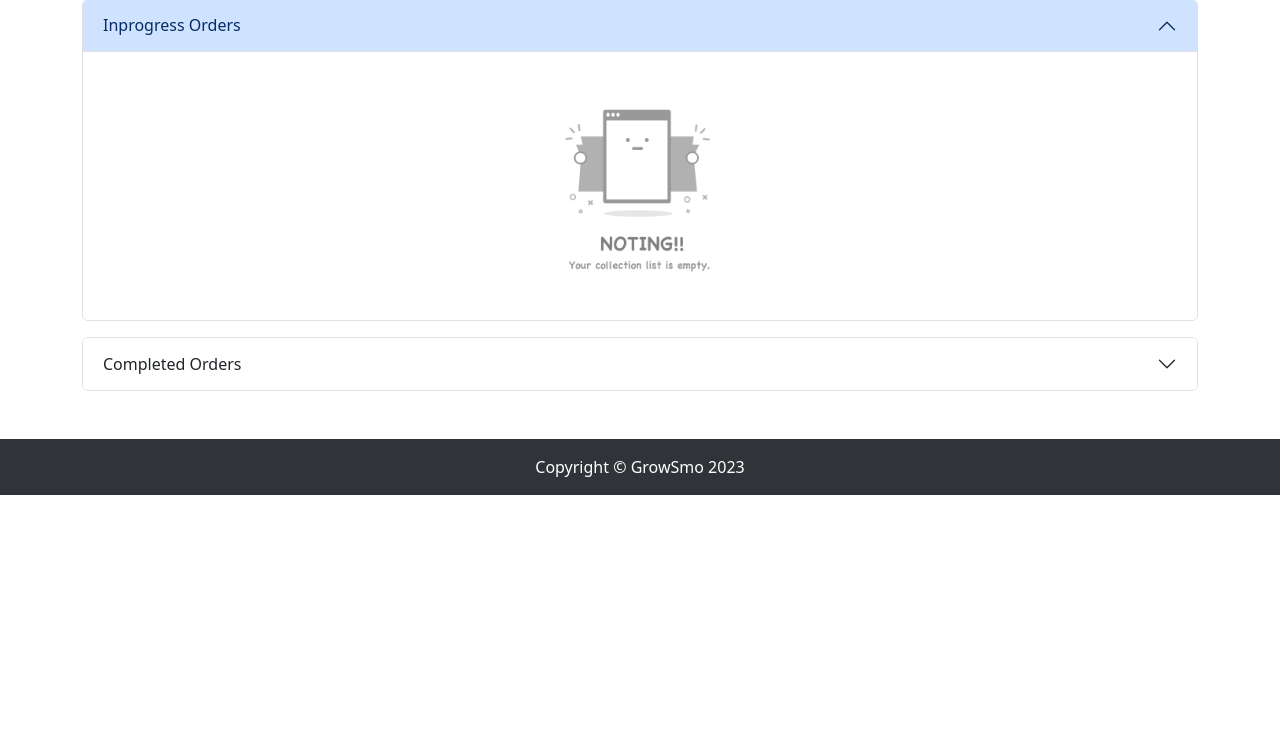
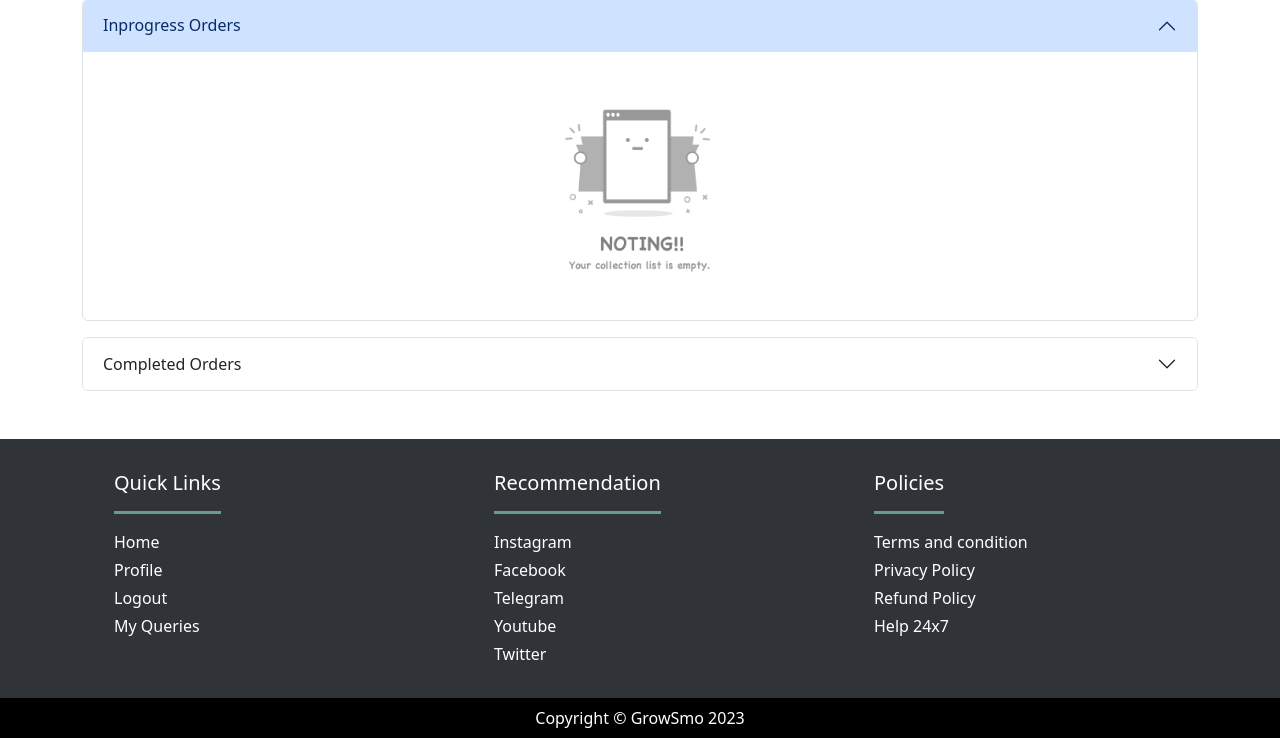
Before and after one commit to ajaygupta74/ecommerce, a Django app: page /profile/ in a window 1280 px wide. Shown: the part 337-1075 px from the top of the page. Before the commit the page ends 832 px from the top, so only its background shows below. Run offline with Django 3.2, Linux system fonts and the light colour scheme; the visitor is signed in with stand-in values (Sample User, id 1); data that the repository does not hold is empty.

Commit message:
Added policies pages

```diff
--- a/project2/urls.py
+++ b/project2/urls.py
@@ -18,7 +18,12 @@ from django.urls import path, include
 from django.shortcuts import redirect
 from project2 import settings
 from django.conf.urls.static import static
-from users.views import contact_us
+from users.views import (
+    contact_us,
+    terms_and_conditions,
+    privacy_policy,
+    refund_policy
+)
 
 urlpatterns = [
     path('admin/', admin.site.urls),
@@ -26,6 +31,9 @@ urlpatterns = [
     path('services/', include("services.urls")),
     path('profile/', include("users.urls")),
     path('contactus/', contact_us, name='contact_us'),
+    path('terms-and-conditions/', terms_and_conditions, name='contact_us'),
+    path('privacy-policy/', privacy_policy, name='contact_us'),
+    path('refund-policy/', refund_policy, name='contact_us'),
 ]
 
 urlpatterns += static(settings.MEDIA_URL, document_root=settings.MEDIA_ROOT)
--- a/services/models.py
+++ b/services/models.py
@@ -195,7 +195,7 @@ class Order(models.Model):
         max_length=2)
     order_price = models.DecimalField(
         null=True, decimal_places=2, max_digits=10)
-    payment_json = models.TextField(blank=True)
+    payment_json = models.JSONField(blank=True, null=True)
     description = models.CharField(max_length=250, null=True, blank=True)
     status_timeline = models.JSONField(default=list)
     created_at = models.DateTimeField(auto_now_add=True)
--- a/static/css/style.css
+++ b/static/css/style.css
@@ -122,3 +122,18 @@ footer{
         width: 50%;
     }
 }
+
+.ftr_list_item{
+    list-style-type: none;
+}
+.ftr_list_link {
+    color: white;
+    text-decoration: none;
+}
+.ftr_list_link:hover {
+    color: #1cc293;
+}
+.ftr_heading{
+    width: fit-content;
+    border-bottom: 3px solid #689c8d;
+}
--- a/templates/base.html
+++ b/templates/base.html
@@ -29,7 +29,41 @@
 
 {% block footer_content %}
 <footer>
-	<p class="mb-0 py-3">Copyright © GrowSmo 2023</p>
+	<div class="container mb-0">
+		<div class="row pt-3 pb-3">
+			<div class="col-sm-12 col-md-4 col-lg-4 text-start">
+				<ul><h5 class="mb-3 ftr_heading py-3">Quick Links</h5>
+					<li class='ftr_list_item my-1'><a class="ftr_list_link" href="/">Home</a></li>
+					{% if user.is_authenticated %}
+					<li class='ftr_list_item my-1'><a class="ftr_list_link" href="{% url 'user_detail'%}">Profile</a></li>
+					<li class='ftr_list_item my-1'><a class="ftr_list_link" href="{% url 'user_logout'%}">Logout</a></li>
+					<li class='ftr_list_item my-1'><a class="ftr_list_link" href="{% url 'contact_us'%}">My Queries</a></li>
+					{% else %}
+					<li class='ftr_list_item my-1'><a class="ftr_list_link" href="" class="nav-link" data-bs-toggle="modal" data-bs-target="#signupmodal">Signup</a></li>
+					<li class='ftr_list_item my-1'><a class="ftr_list_link" href="" class="nav-link" data-bs-toggle="modal" data-bs-target="#loginmodal">Login</a></li>
+					{% endif %}
+				</ul>
+			</div>
+			<div class="col-sm-12 col-md-4 col-lg-4 text-start">
+				<ul><h5 class="mb-3 ftr_heading py-3">Recommendation</h5>
+					<li class='ftr_list_item my-1'><a class="ftr_list_link" href="{% url 'category_detail' 'instagram'  %}">Instagram</a></li>
+					<li class='ftr_list_item my-1'><a class="ftr_list_link" href="{% url 'category_detail' 'facebook'  %}">Facebook</a></li>
+					<li class='ftr_list_item my-1'><a class="ftr_list_link" href="{% url 'category_detail' 'telegram'  %}">Telegram</a></li>
+					<li class='ftr_list_item my-1'><a class="ftr_list_link" href="{% url 'category_detail' 'youtube'  %}">Youtube</a></li>
+					<li class='ftr_list_item my-1'><a class="ftr_list_link" href="{% url 'category_detail' 'twitter'  %}">Twitter</a></li>
+				</ul>
+			</div>
+			<div class="col-sm-12 col-md-4 col-lg-4 text-start">
+				<ul><h5 class="mb-3 ftr_heading py-3">Policies</h5>
+					<li class='ftr_list_item my-1'><a class="ftr_list_link" href="/terms-and-conditions/">Terms and condition</a></li>
+					<li class='ftr_list_item my-1'><a class="ftr_list_link" href="/privacy-policy/">Privacy Policy</a></li>
+					<li class='ftr_list_item my-1'><a class="ftr_list_link" href="/refund-policy/">Refund Policy</a></li>
+					<li class='ftr_list_item my-1'><a class="ftr_list_link" href="/contactus/">Help 24x7</a></li>
+				</ul>
+			</div>
+		</div>
+	</div>
+	<p class="mb-0 py-2 bg-black">Copyright © GrowSmo 2023</p>
 </footer>
 {% endblock footer_content%}
 
--- a/templates/order_list.html
+++ b/templates/order_list.html
@@ -19,14 +19,14 @@
                                         <img src="{{order.product.icon.url}}" class="img-fluid rounded-start" alt="..."></a>
                                     </div>
                                     <div class="product_content col-9">
-                                        <h5 class="product_title">
-                                            <a href="{% url 'product_detail' order.product.category.slug order.product.slug %}" class="product_item_link text-decoration-none text-dark">
+                                        <h5 class="product_title" style="color: violet;">
+                                            <a href="{% url 'product_detail' order.product.category.slug order.product.slug %}" class="product_item_link text-decoration-none">
                                             {{order.product.title}}</a></h5>
                                         {% comment %} <p class="product_desc mb-2">{{order.product.web_description|safe|truncatewords:15}}</p> {% endcomment %}
-                                        <p class="product_price mb-0">Price - Rs.{{order.order_price}}</p>
+                                        <p class="product_price mb-0" style="font-weight: 500; color: green;">Price - Rs.{{order.order_price}}</p>
                                         <p class="card-text"><small class="text-muted">{{order.updated_at}}</small></p>
                                         <button type="button" class="btn btn-secondary btn-sm"
-                                            onclick="window.location.href='{% url 'order_detail' order.product.category.slug order.product.slug %}'">View Details</button>
+                                            onclick="window.location.href='{% url 'order_detail' order.product.category.slug order.product.slug %}?order_id={{order.id}}'">View Details</button>
                                     </div>
                                 </div>
                             </div>
@@ -61,14 +61,14 @@
                                         <img src="{{order.product.icon.url}}" class="img-fluid rounded-start" alt="..."></a>
                                     </div>
                                     <div class="product_content col-9">
-                                        <h5 class="product_title">
-                                            <a href="{% url 'product_detail' order.product.category.slug order.product.slug %}" class="product_item_link text-decoration-none text-dark">
+                                        <h5 class="product_title" style="color: violet;">
+                                            <a href="{% url 'product_detail' order.product.category.slug order.product.slug %}" class="product_item_link text-decoration-none">
                                             {{order.product.title}}</a></h5>
                                         {% comment %} <p class="product_desc mb-2">{{order.product.web_description|safe|truncatewords:15}}</p> {% endcomment %}
-                                        <p class="product_price mb-0">Price - Rs.{{order.order_price}}</p>
+                                        <p class="product_price mb-0" style="font-weight: 500; color: green;">Price - Rs.{{order.order_price}}</p>
                                         <p class="card-text"><small class="text-muted">{{order.updated_at}}</small></p>
                                         <button type="button" class="btn btn-secondary btn-sm"
-                                        onclick="window.location.href='{% url 'order_detail' order.product.category.slug order.product.slug %}'">View Details</button>
+                                        onclick="window.location.href='{% url 'order_detail' order.product.category.slug order.product.slug %}?order_id={{order.id}}'">View Details</button>
                                     </div>
                                 </div>
                             </div>
--- a/users/views.py
+++ b/users/views.py
@@ -91,6 +91,21 @@
     return render(request, template, context)
 
 
+def terms_and_conditions(request):
+    template_name = 'policies/terms_and_conditions.html'
+    return render(request, template_name, {})
+
+
+def privacy_policy(request):
+    template_name = 'policies/privacy_policy.html'
+    return render(request, template_name, {})
+
+
+def refund_policy(request):
+    template_name = 'policies/refund_policy.html'
+    return render(request, template_name, {})
+
+
 def close_query(request, query_pk):
     user_query = UserQuery.objects.filter(pk=query_pk).first()
     if user_query:
```
Also changed, not shown: services/views.py (+28 -13 lines), templates/help.html (+12 -5 lines), templates/order_detail.html (+48 -32 lines), templates/policies/privacy_policy.html (added, +26 -0 lines), templates/policies/refund_policy.html (added, +28 -0 lines), templates/policies/terms_and_conditions.html (added, +44 -0 lines), templates/product_detail.html (+21 -5 lines), services/migrations/0005_alter_order_payment_json.py (added).
